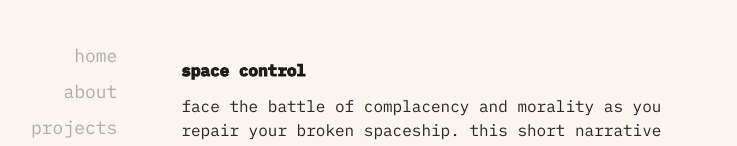
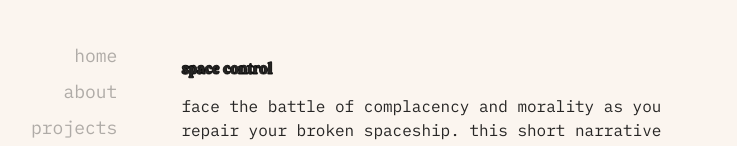
Before and after one commit to ruwkia/taylorsmith, a Next.js app: page /spacecontrol in a window 1280 px wide. Shown: the part 161-307 px from the top of the page, without its empty margins (253-990 px from the left). Built offline with nearby package versions, Linux system fonts and the light colour scheme.

Commit message:
Update spacecontrol.jsx

```diff
--- a/pages/spacecontrol.jsx
+++ b/pages/spacecontrol.jsx
@@ -28,12 +28,7 @@ function SpaceControl() {
 
   return (
     <div style={{ padding: '2rem', fontFamily: "'IBM Plex Mono', monospace", color: 'rgba(0, 0, 0, 0.85)' }}>
-      <h1 style={{
-        fontSize: '1rem',
-        fontWeight: '700',
-        marginBottom: '1rem',
-        fontFamily: "'IBM Plex Mono', monospace"
-      }}>
+      <h1 style={{ fontSize: '1rem', fontWeight: '700', marginBottom: '1rem' }}>
         space control
       </h1>
 
```
